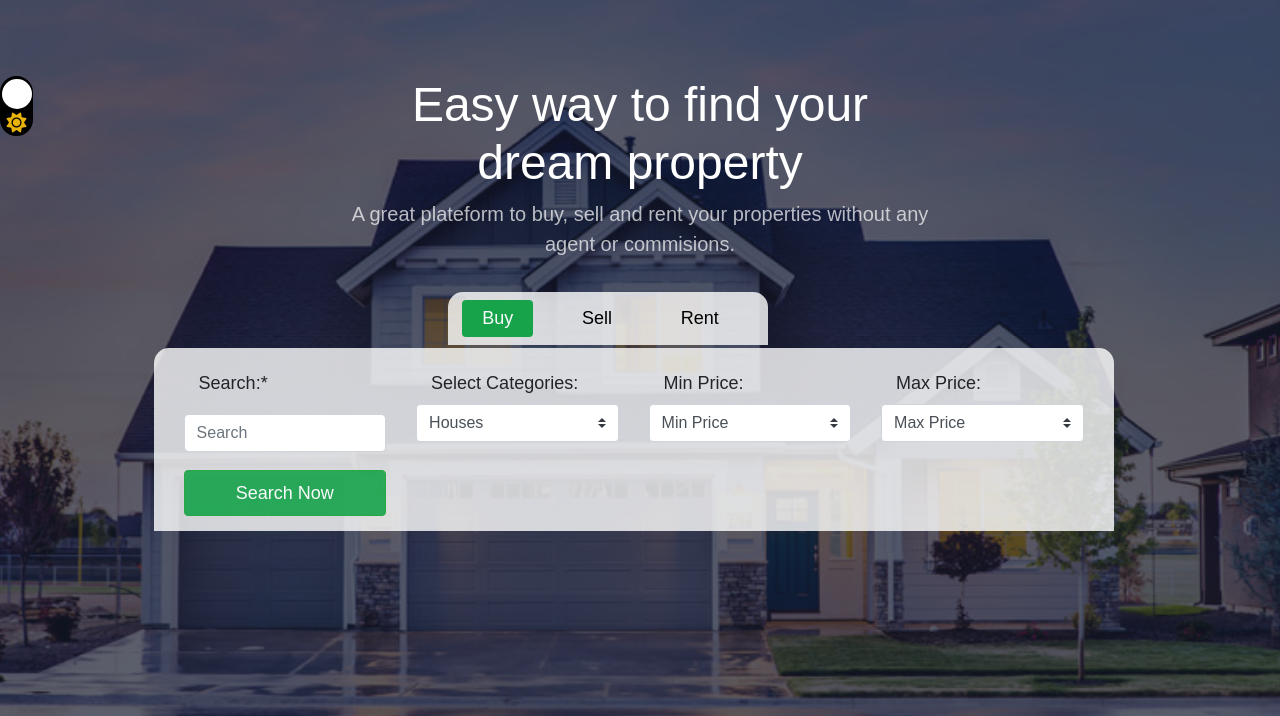
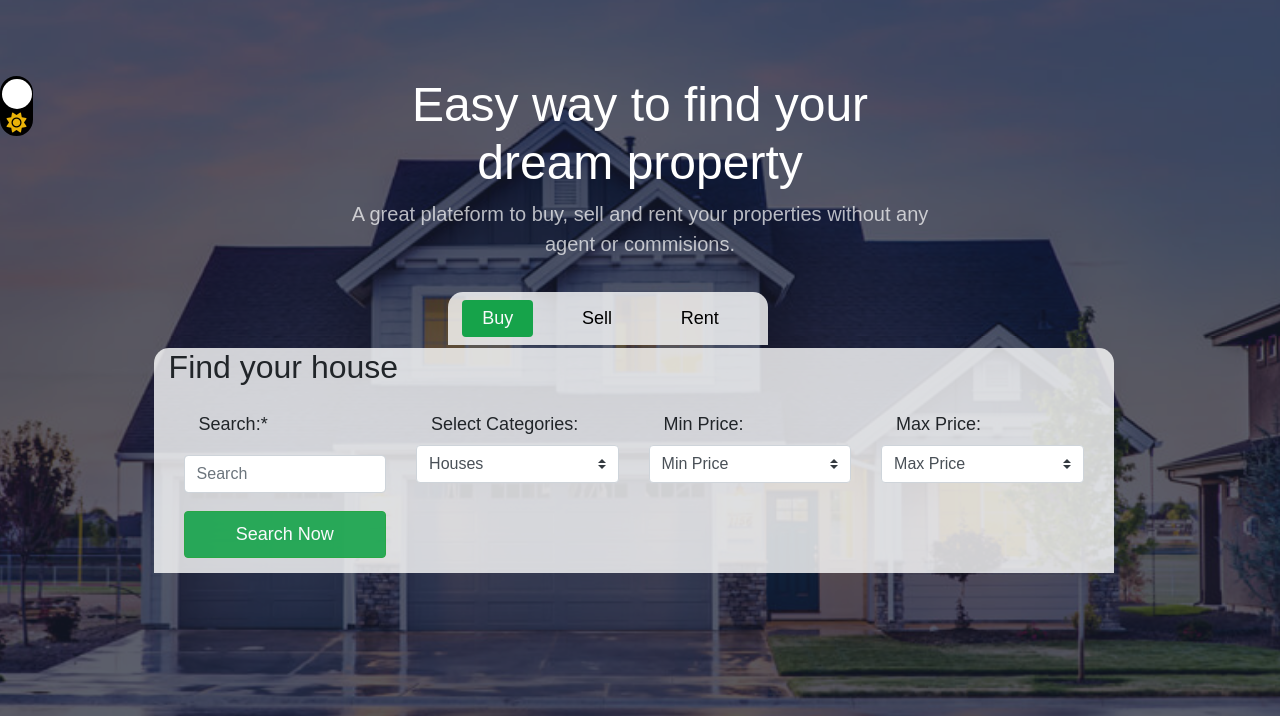
Before and after one commit to anhpt-bss/hously, a plain HTML site: page home.html in a window 1280 px wide. Shown: the part 84-800 px from the top of the page. Drawn offline with Linux system fonts and the light colour scheme; a script that the page names is missing; a web font is replaced by a local one.

Commit message:
Update home.html

```diff
--- a/home.html
+++ b/home.html
@@ -111,6 +111,7 @@
                     </li>
                 </ul>
                 <form class=" form-group col-lg-9 col-md-11 col-sm-11 " id="form">
+                    <h2 id="title_content">Find your house</h2>
                     <ul class="list row" id="darklist">
                         <li class="col-lg-3 col-md-3 col-sm-6">
                             <label class="col-sm-2 col-form-label">Search:*</label>
```
